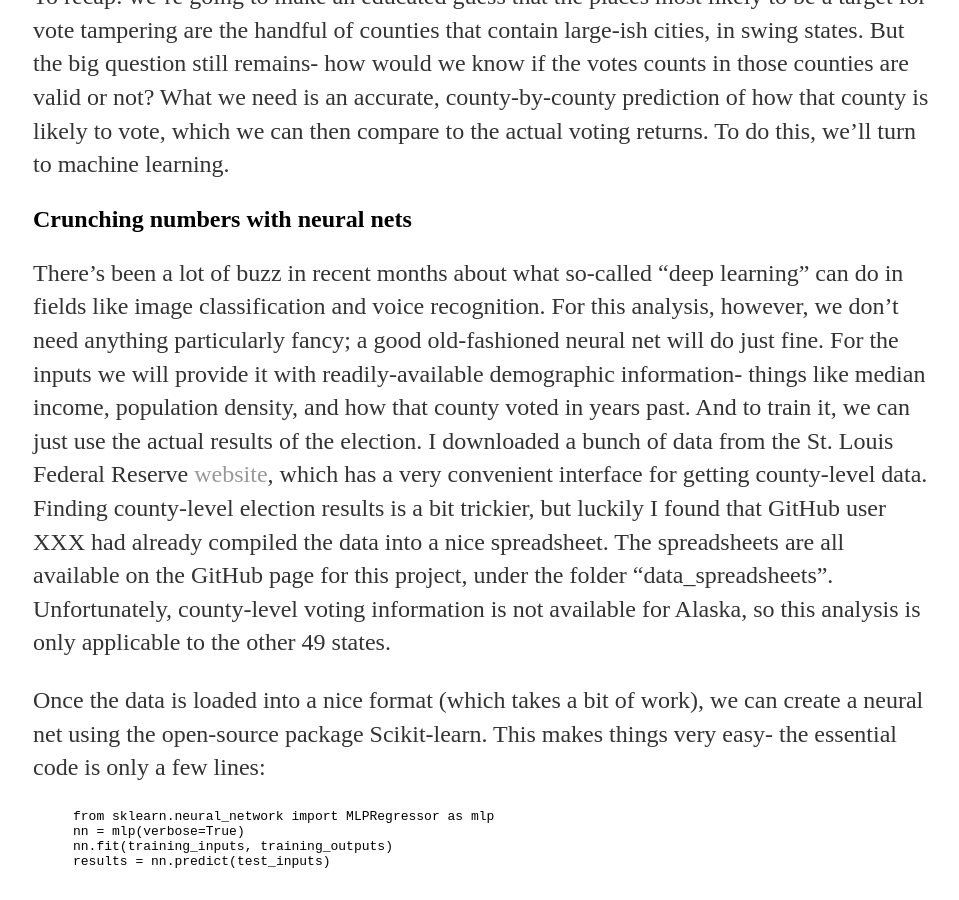
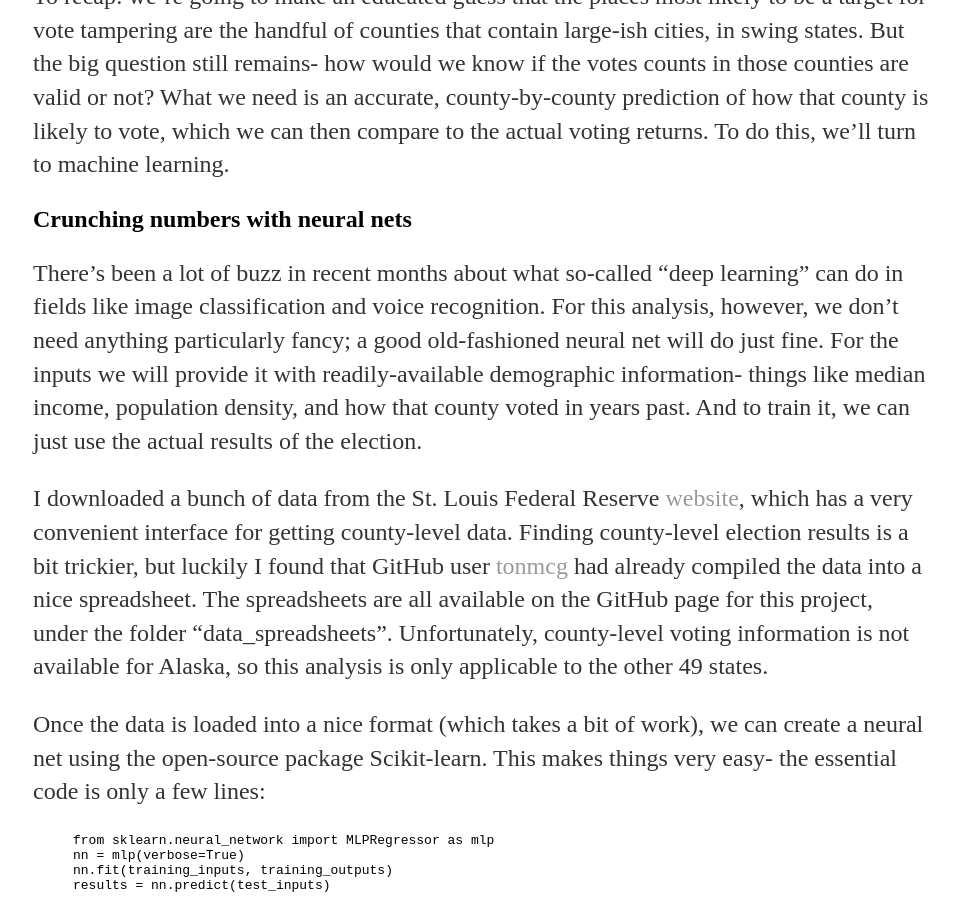
Before and after one commit to kwitophurr/kwitophurr.github.io, a Jekyll site: the page built from _posts/2017-07-01-Election-Neural-Net.md, in a window 1280 px wide and 900 px high, scrolled down 2094 px. Shown: the whole window, without its empty margins (159-1118 px from the left). Built offline with Jekyll 4.4.1, drawn with Linux system fonts in a browser that asks for light colours.

Commit message:
Update 2017-07-01-Election-Neural-Net.md

```diff
--- a/_posts/2017-07-01-Election-Neural-Net.md
+++ b/_posts/2017-07-01-Election-Neural-Net.md
@@ -36,8 +36,9 @@ There's been a lot of buzz in recent months about what so-called "deep learning"
 For this analysis, however, we don't need anything particularly fancy; a good old-fashioned neural net will do just fine.
 For the inputs we will provide it with readily-available demographic information- things like median income, population density, and how that county voted in years past.
 And to train it, we can just use the actual results of the election.
+
 I downloaded a bunch of data from the St. Louis Federal Reserve [website](http://geofred.stlouisfed.org/map/), which has a very convenient interface for getting county-level data.
-Finding county-level election results is a bit trickier, but luckily I found that GitHub user XXX had already compiled the data into a nice spreadsheet.
+Finding county-level election results is a bit trickier, but luckily I found that GitHub user [tonmcg](https://github.com/tonmcg/County_Level_Election_Results_12-16) had already compiled the data into a nice spreadsheet.
 The spreadsheets are all available on the GitHub page for this project, under the folder "data_spreadsheets".
 Unfortunately, county-level voting information is not available for Alaska, so this analysis is only applicable to the other 49 states.
 
```
